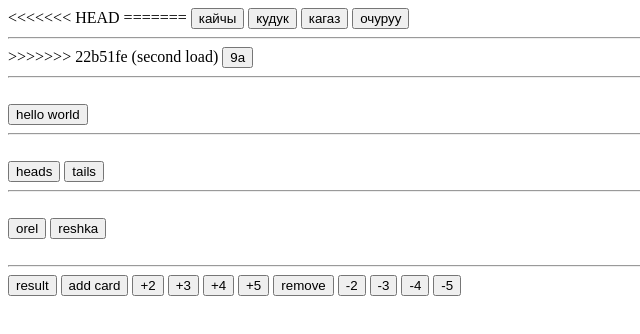
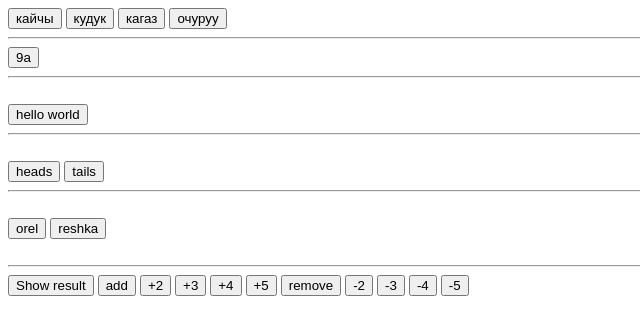
Before and after one commit to Rasulback/home-task, a plain HTML site: page index.html in a window 1280 px wide. Shown: the whole page, without its empty margins (0-640 px from the left). Drawn offline with Linux system fonts and the light colour scheme.

Commit message:
third load

```diff
--- a/index.html
+++ b/index.html
@@ -10,8 +10,6 @@
 </head>
 <body>
 
-<<<<<<< HEAD
-=======
 <!--code from the lesson-->
 <button onclick="playGame('кайчы')">кайчы</button>
 <button onclick="playGame('кудук')">кудук</button>
@@ -19,7 +17,6 @@
 <button onclick="playGame('очуруу')">очуруу</button>
 <br>
 <hr>
->>>>>>> 22b51fe (second load)
 <button class="task7">9a</button>
 <hr>
 <br>
@@ -45,8 +42,8 @@ document.body.innerHTML = '<h1>your choice is: tails</h1>'.toUpperCase()
 <br>
 <hr>
 <!--task 13-->
-<button onclick="showResult()">result</button>
-<button onclick="result('add')">add card</button>
+<button onclick="showResult()">Show result</button>
+<button onclick="result('add')">add</button>
 <button onclick="result('add2')">+2</button>
 <button onclick="result('add3')">+3</button>
 <button onclick="result('add4')">+4</button>
```
